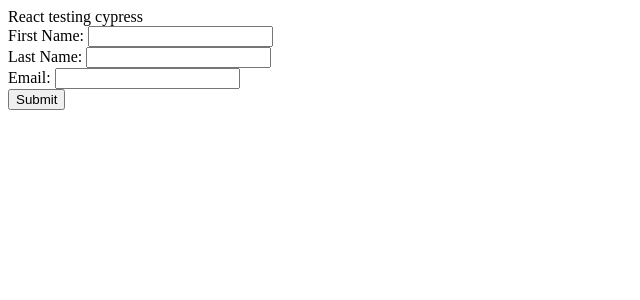
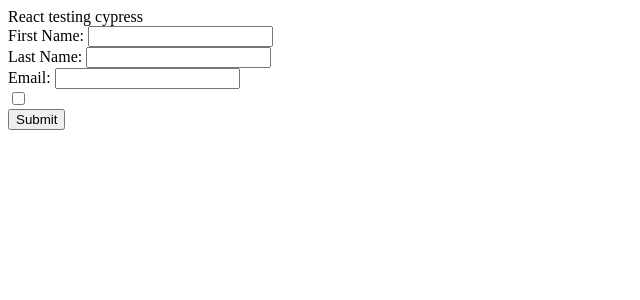
Before and after one commit to robynchung/study-react-cypress, a React (Create React App) app: page / in a window 1280 px wide. Shown: the top 300 px of the page, without its empty margins (0-640 px from the left). Built offline with nearby package versions, Linux system fonts and the light colour scheme.

Commit message:
add checkbox test

```diff
--- a/src/App.js
+++ b/src/App.js
@@ -22,6 +22,9 @@ function App() {
         <div>
           Email: <input type="text" id="email" onChange={event => onInputChange(event, setEmailName)} value={email} />
         </div>
+        <div>
+          <input type="checkbox" id="checkbox" />
+        </div>
         <button type="submit" id="submit">
           Submit
         </button>
```
Also changed, not shown: 1 other file (tests, documents, lock files or other folders).
